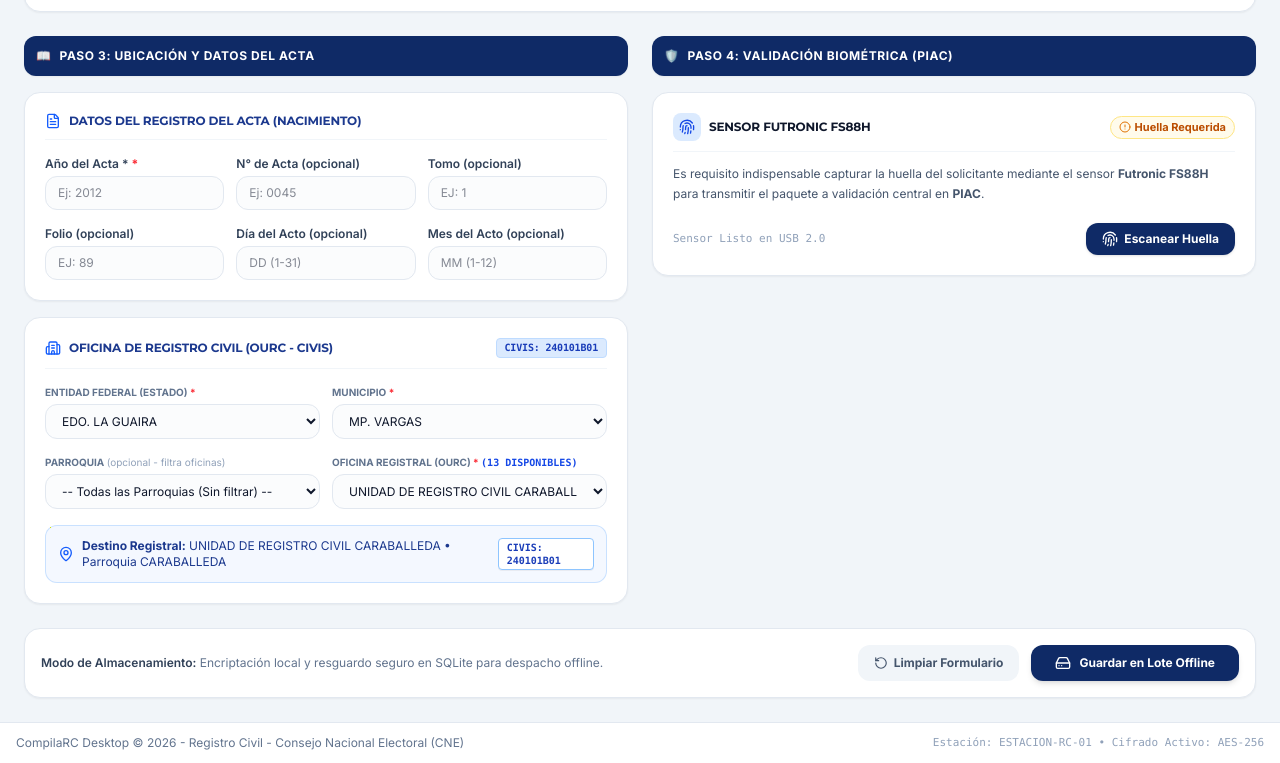
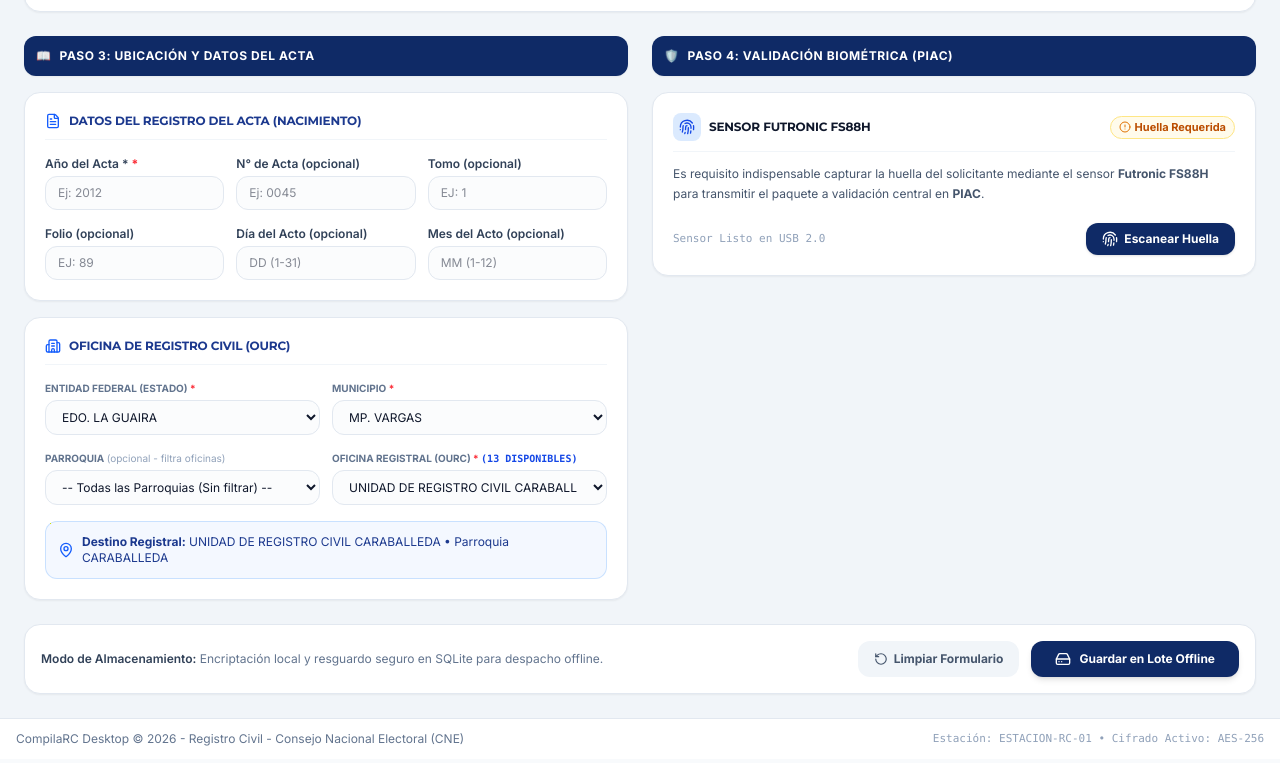
Before and after one commit to angel1410/compilarc-desktop, a React (Vite) app in the folder frontend/: page / in a window 1280 px wide. Shown: the part 1682-2445 px from the top of the page. Built offline with nearby package versions, Linux system fonts and the light colour scheme.

Commit message:
style(ui): ocultar badge visual con codigo civis en la vista de taquilla

```diff
--- a/frontend/src/components/actas/FormActaUbicacion.tsx
+++ b/frontend/src/components/actas/FormActaUbicacion.tsx
@@ -210,13 +210,8 @@ export const FormActaUbicacion: React.FC<Props> = ({
         <h3 className="text-xs font-bold text-blue-900 uppercase tracking-wider border-b border-slate-100 pb-2.5 flex items-center justify-between">
           <span className="flex items-center gap-2">
             <Building2 className="w-4 h-4 text-blue-600" />
-            Oficina de Registro Civil (OURC - CIVIS)
+            Oficina de Registro Civil (OURC)
           </span>
-          {oficinaActual?.co_ourc && (
-            <span className="px-2 py-0.5 rounded text-[10px] font-mono font-bold bg-blue-100 text-blue-800 border border-blue-200">
-              CIVIS: {oficinaActual.co_ourc}
-            </span>
-          )}
         </h3>
 
         <div className="grid grid-cols-1 md:grid-cols-2 gap-3">
@@ -311,9 +306,6 @@ export const FormActaUbicacion: React.FC<Props> = ({
                 {oficinaActual.nb_parroquia ? ` • Parroquia ${oficinaActual.nb_parroquia}` : ''}
               </span>
             </div>
-            <span className="px-2 py-0.5 rounded text-[10px] font-mono font-bold bg-white text-blue-800 border border-blue-300 shadow-2xs">
-              CIVIS: {oficinaActual.co_ourc}
-            </span>
           </div>
         )}
       </div>
```
